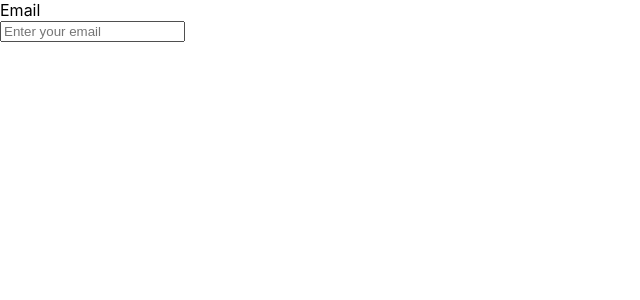
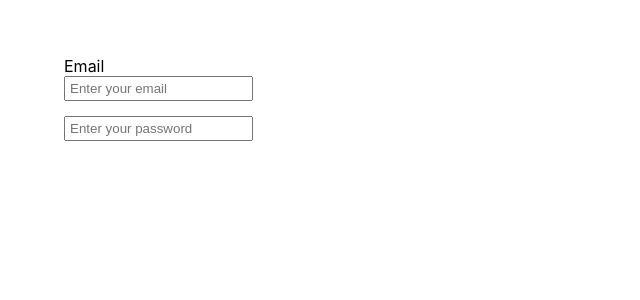
Before and after one commit to kwood15/form-test, a React (Create React App) app: page / in a window 1280 px wide. Shown: the top 300 px of the page, without its empty margins (0-640 px from the left). Built offline with nearby package versions, Linux system fonts and the light colour scheme.

Commit message:
Add validation setup

```diff
--- a/package.json
+++ b/package.json
@@ -7,6 +7,7 @@
     "@types/node": "12.7.2",
     "@types/react": "16.9.2",
     "@types/react-dom": "16.9.0",
+    "@types/yup": "^0.26.22",
     "formik": "^1.5.8",
     "react": "^16.9.0",
     "react-dom": "^16.9.0",
--- a/src/components/FormikWrapper.tsx
+++ b/src/components/FormikWrapper.tsx
@@ -1,19 +1,43 @@
-import * as React from 'react';
-import { Formik, Form } from 'formik';
+import * as React from "react";
+import * as Yup from "yup";
+import { Formik, Form } from "formik";
+
+// todo
+const styles = {
+  form: {
+    padding: "50px"
+  },
+  fieldset: {
+    border: "none"
+  },
+  input: {
+    padding: "3px 4px"
+  }
+};
+
+const validationSchema: Yup.ObjectSchema = Yup.object().shape({
+  name: Yup.string()
+    .min(1, "This field must be at least 1 character long")
+    .required("This is a required field")
+});
 
 export const FormikWrapper: React.FC = () => (
   <Formik
-    initialValues={{ name: '', email: ''}}
+    initialValues={{ name: "", email: "", password: "" }}
     onSubmit={(values, { setSubmitting }) => {
-      console.log('Submitted value', values);
-      setTimeout(() => setSubmitting(false), 3 * 1000);
+      console.log("Submitted value", values);
+      setTimeout(() => setSubmitting(false), 3000);
     }}
   >
     {props => (
-      <Form>
-        <label htmlFor="email" aria-label="Email">Email</label>
+      <Form style={styles.form}>
+        <fieldset style={styles.fieldset}>
+          <label htmlFor="email" aria-label="Email">
+            Email
+          </label>
           <div>
             <input
+              style={styles.input}
               id="email"
               name="email"
               type="email"
@@ -21,8 +45,24 @@ export const FormikWrapper: React.FC = () => (
               value={props.values.email}
               onChange={props.handleChange}
               onBlur={props.handleBlur}
+              required
             />
           </div>
+        </fieldset>
+        <fieldset style={styles.fieldset}>
+          <div>
+            <input
+              style={styles.input}
+              id="password"
+              name="password"
+              type="password"
+              placeholder="Enter your password"
+              value={props.values.password}
+              onChange={props.handleChange}
+              onBlur={props.handleBlur}
+            />
+          </div>
+        </fieldset>
       </Form>
     )}
   </Formik>
```
Also changed, not shown: 1 other file (tests, documents, lock files or other folders). Lines whose indentation alone changed are shown as unchanged.
